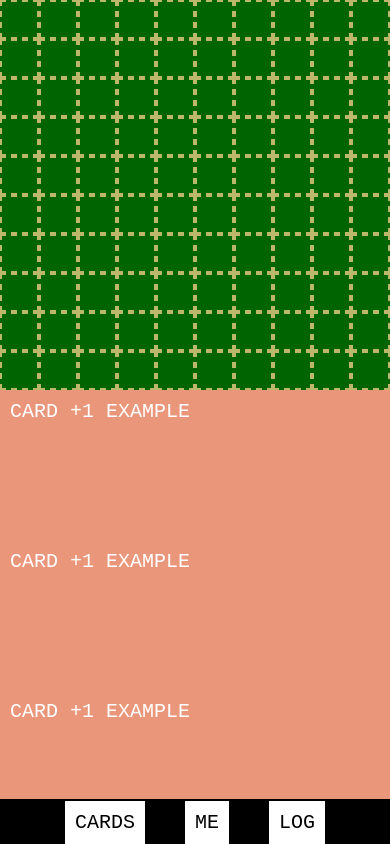
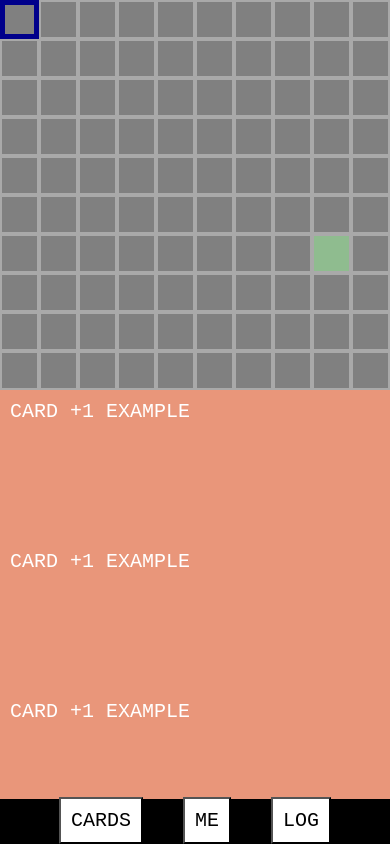
Before and after one commit to notbigmuzzy/tower, a plain HTML site: page index.html in a window 390 px wide. Drawn offline with nearby package versions, Linux system fonts and the light colour scheme.

Commit message:
Add start player pixel and map open logic

```diff
--- a/assets/css/basic-theme.css
+++ b/assets/css/basic-theme.css
@@ -1,3 +1,23 @@
-floor-tile {
-	border: 2px dashed darkkhaki;
+button.floor-tile {
+	border: 2px solid darkgray;
 }
+
+button.floor-tile:disabled {
+	background-color: grey;
+}
+
+button.floor-tile:hover,
+button.floor-tile:focus {
+	cursor: pointer;
+	border: 5px solid darkblue;
+}
+
+button.floor-tile.start-dungeon {
+	background-color: darkseagreen;
+}
+
+.has-player player-pixel {
+	width: 75%;
+	height: 75%;
+	background-color: red;
+}
--- a/assets/css/page-structure.css
+++ b/assets/css/page-structure.css
@@ -61,7 +61,7 @@ the-player {
 the-map {
 	position: relative;
 	display: flex;
-	background-color: darkgreen;
+	background-color: grey;
 	order: 2;
 }
 
@@ -73,9 +73,10 @@ the-floor {
 	width: 100%;
 }
 
-floor-tile {
-	height: 10%;
-	width: 10%;
+button.floor-tile {
+	display: flex;
+	justify-content: center;
+	align-items: center;
 }
 
 right-sidebar {
@@ -114,7 +115,7 @@ the-switches {
 	justify-content: center;
 }
 
-the-switches a {
+the-switches .toggle-button {
 	display: none;
 	background-color: #fff;
 	color: #000;
@@ -125,7 +126,7 @@ the-switches a {
 }
 
 @media only screen and (min-width: 900px) {
-	the-switches a.show-log {
+	the-switches .toggle-button.show-log {
 		position: fixed;
 		top: 50%;
 		right: -10px;
@@ -133,19 +134,19 @@ the-switches a {
 		transform: rotate(-90deg);
 	}
 
-	the-switches a.show-modifiers,
-	the-switches a.show-player {
+	the-switches .toggle-button.show-modifiers,
+	the-switches .toggle-button.show-player {
 		position: fixed;
 		top: 25%;
 		margin: 0;
 		transform: rotate(90deg);
 	}
 
-	the-switches a.show-modifiers {
+	the-switches .toggle-button.show-modifiers {
 		left: -20px;
 	}
 
-	the-switches a.show-player {
+	the-switches .toggle-button.show-player {
 		top: 75%;
 		left: 0px;
 	}
@@ -159,7 +160,7 @@ the-switches a {
 		right: 0;
 	}
 
-	the-switches a.show-log {
+	the-switches .toggle-button.show-log {
 		display: flex;
 	}
 
@@ -179,7 +180,7 @@ the-switches a {
 		z-index: -1;
 	}
 
-	body.show-log the-switches a.show-log {
+	body.show-log the-switches .toggle-button.show-log {
 		top: 0;
     	right: 250px;
     	transform: initial;
@@ -194,8 +195,8 @@ the-switches a {
 		left: 0;
 	}
 
-	the-switches a.show-modifiers,
-	the-switches a.show-player {
+	the-switches .toggle-button.show-modifiers,
+	the-switches .toggle-button.show-player {
 		display: flex;
 	}
 
@@ -217,15 +218,15 @@ the-switches a {
 		z-index: -1;
 	}
 
-	body.show-modifiers the-switches a.show-modifiers,
-	body.show-player the-switches a.show-player {
+	body.show-modifiers the-switches .toggle-button.show-modifiers,
+	body.show-player the-switches .toggle-button.show-player {
 		top: 0;
 		left: 250px;
 		transform: initial;
 	}
 
-	body.show-modifiers the-switches a.show-player,
-	body.show-player the-switches a.show-modifiers {
+	body.show-modifiers the-switches .toggle-button.show-player,
+	body.show-player the-switches .toggle-button.show-modifiers {
 		display: none;
 	}
 }
@@ -246,7 +247,7 @@ the-switches a {
 		min-height: 100vw;
 	}
 
-	the-switches a {
+	the-switches .toggle-button {
 		display: flex !important;
 	}
 }
--- a/assets/js/game-logic.js
+++ b/assets/js/game-logic.js
@@ -0,0 +1,64 @@
+$(document).ready(function(){
+
+	//VARIABLES
+	let theMap = $('the-map'),
+		numberOfTIles = 100,
+		floorTileButton = '',
+		playerPixel = '<player-pixel></player-pixel>',
+		startPlayerPosition = Math.floor(generateRandomFloatInRange(0, 99));
+
+	//INDEX
+	setupFloor();
+
+	//INTERACTION
+	$(document).on('click','.floor-tile',function() {
+		let clickedFloorTile = $(this);
+		movePlayerPixel(clickedFloorTile);
+		revealFloorTile(clickedFloorTile);
+	})
+
+	//FUNCTIONS
+	function generateRandomFloatInRange(min, max) {
+		return (Math.random() * (max - min + 1)) + min;
+	}
+
+	function setupFloor() {
+		let floorTile = '<the-floor></the-floor>';
+		theMap.append(floorTile);
+		let theFloor = $('the-floor');
+		philFloorWithTiles(theFloor);
+	}
+
+	function philFloorWithTiles(element) {
+		for (let i = 0; i < numberOfTIles; i++) {
+			if (i == startPlayerPosition) {
+				//START PLAYER POSITION
+				floorTileButton = '<button style="height:10%;width:10%;" class="floor-tile start-dungeon" data-index="' + i + '" data-row="' + (Math.floor(i / 10)) + '">' + playerPixel + '</button>';
+			} else {
+				//DEFAULT EMPTY FLOOT TILE
+				floorTileButton = '<button style="height:10%;width:10%;" disabled class="floor-tile" data-index="' + i + '" data-row="' + (Math.floor(i / 10)) + '"></button>';
+			}
+			element.append(floorTileButton);
+		}
+	}
+
+	function movePlayerPixel(clickedFloorTile) {
+		$('.has-player').removeClass('has-player').find('player-pixel').detach().appendTo(clickedFloorTile);
+		clickedFloorTile.addClass('has-player');
+	}
+
+	function revealFloorTile(clickedFloorTile) {
+		let clickedFloorIndex = clickedFloorTile.attr('data-index'),
+			clickedFloorRow = clickedFloorTile.attr('data-row'),
+			clickedNextFloorIndex = clickedFloorTile.next().attr('data-index'),
+			clickedNextFloorRow = clickedFloorTile.next().attr('data-row'),
+			clickedPrevFloorIndex = clickedFloorTile.prev().attr('data-index'),
+			clickedPrevFloorRow = clickedFloorTile.prev().attr('data-row')
+
+		clickedFloorTile.removeAttr('disabled');
+		clickedFloorTile.prev().prev().prev().prev().prev().prev().prev().prev().prev().prev().removeAttr('disabled');
+		clickedFloorTile.next().next().next().next().next().next().next().next().next().next().removeAttr('disabled');
+		clickedFloorRow == clickedNextFloorRow ? clickedFloorTile.next().removeAttr('disabled'):false;
+		clickedFloorRow == clickedPrevFloorRow ? clickedFloorTile.prev().removeAttr('disabled'):false;
+	}
+});
--- a/assets/js/interface.js
+++ b/assets/js/interface.js
@@ -1,7 +1,7 @@
 $(document).ready(function(){
 
 	//TOGGLE GAME PANELS
-	$('the-switches a').click(function(e) {
+	$('the-switches .toggle-button').click(function(e) {
 		e.preventDefault()
 		let thisPanel = $(this).attr('data-toggle');
 
@@ -12,7 +12,4 @@ $(document).ready(function(){
 		}
 	});
 
-
-
-
 });
--- a/index.html
+++ b/index.html
@@ -12,31 +12,7 @@
 <body>
 
 	<the-game style="height:900px;">
-		<the-map style="width:900px;">
-			<the-floor>
-				<floor-tile></floor-tile><floor-tile></floor-tile><floor-tile></floor-tile><floor-tile></floor-tile><floor-tile></floor-tile>
-				<floor-tile></floor-tile><floor-tile></floor-tile><floor-tile></floor-tile><floor-tile></floor-tile><floor-tile></floor-tile>
-				<floor-tile></floor-tile><floor-tile></floor-tile><floor-tile></floor-tile><floor-tile></floor-tile><floor-tile></floor-tile>
-				<floor-tile></floor-tile><floor-tile></floor-tile><floor-tile></floor-tile><floor-tile></floor-tile><floor-tile></floor-tile>
-				<floor-tile></floor-tile><floor-tile></floor-tile><floor-tile></floor-tile><floor-tile></floor-tile><floor-tile></floor-tile>
-				<floor-tile></floor-tile><floor-tile></floor-tile><floor-tile></floor-tile><floor-tile></floor-tile><floor-tile></floor-tile>
-				<floor-tile></floor-tile><floor-tile></floor-tile><floor-tile></floor-tile><floor-tile></floor-tile><floor-tile></floor-tile>
-				<floor-tile></floor-tile><floor-tile></floor-tile><floor-tile></floor-tile><floor-tile></floor-tile><floor-tile></floor-tile>
-				<floor-tile></floor-tile><floor-tile></floor-tile><floor-tile></floor-tile><floor-tile></floor-tile><floor-tile></floor-tile>
-				<floor-tile></floor-tile><floor-tile></floor-tile><floor-tile></floor-tile><floor-tile></floor-tile><floor-tile></floor-tile>
-				<floor-tile></floor-tile><floor-tile></floor-tile><floor-tile></floor-tile><floor-tile></floor-tile><floor-tile></floor-tile>
-				<floor-tile></floor-tile><floor-tile></floor-tile><floor-tile></floor-tile><floor-tile></floor-tile><floor-tile></floor-tile>
-				<floor-tile></floor-tile><floor-tile></floor-tile><floor-tile></floor-tile><floor-tile></floor-tile><floor-tile></floor-tile>
-				<floor-tile></floor-tile><floor-tile></floor-tile><floor-tile></floor-tile><floor-tile></floor-tile><floor-tile></floor-tile>
-				<floor-tile></floor-tile><floor-tile></floor-tile><floor-tile></floor-tile><floor-tile></floor-tile><floor-tile></floor-tile>
-				<floor-tile></floor-tile><floor-tile></floor-tile><floor-tile></floor-tile><floor-tile></floor-tile><floor-tile></floor-tile>
-				<floor-tile></floor-tile><floor-tile></floor-tile><floor-tile></floor-tile><floor-tile></floor-tile><floor-tile></floor-tile>
-				<floor-tile></floor-tile><floor-tile></floor-tile><floor-tile></floor-tile><floor-tile></floor-tile><floor-tile></floor-tile>
-				<floor-tile></floor-tile><floor-tile></floor-tile><floor-tile></floor-tile><floor-tile></floor-tile><floor-tile></floor-tile>
-				<floor-tile></floor-tile><floor-tile></floor-tile><floor-tile></floor-tile><floor-tile></floor-tile><floor-tile></floor-tile>
-
-			</the-floor>
-		</the-map>
+		<the-map style="width:900px;"></the-map>
 
 		<left-sidebar>
 			<the-modifiers>
@@ -53,11 +29,10 @@
 	</the-game>
 
 	<the-switches>
-		<a href="#" data-toggle="show-modifiers" class="show-modifiers">CARDS</a>
-		<a href="#" data-toggle="show-player" class="show-player">ME</a>
-		<a href="#" data-toggle="show-log" class="show-log">LOG</a>
+		<button data-toggle="show-modifiers" class="toggle-button show-modifiers">CARDS</button>
+		<button data-toggle="show-player" class="toggle-button show-player">ME</button>
+		<button data-toggle="show-log" class="toggle-button show-log">LOG</button>
 	</the-switches>
-
 
 </body>
 </html>
```
